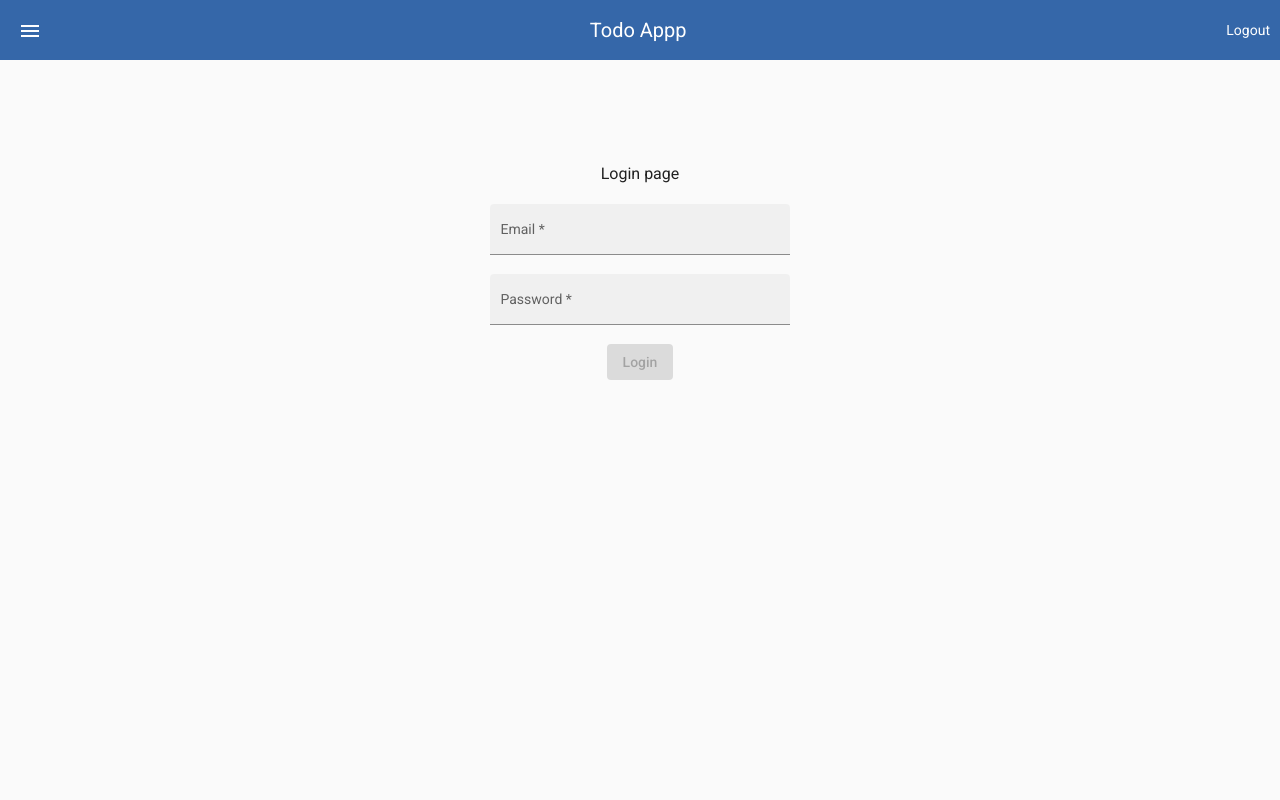
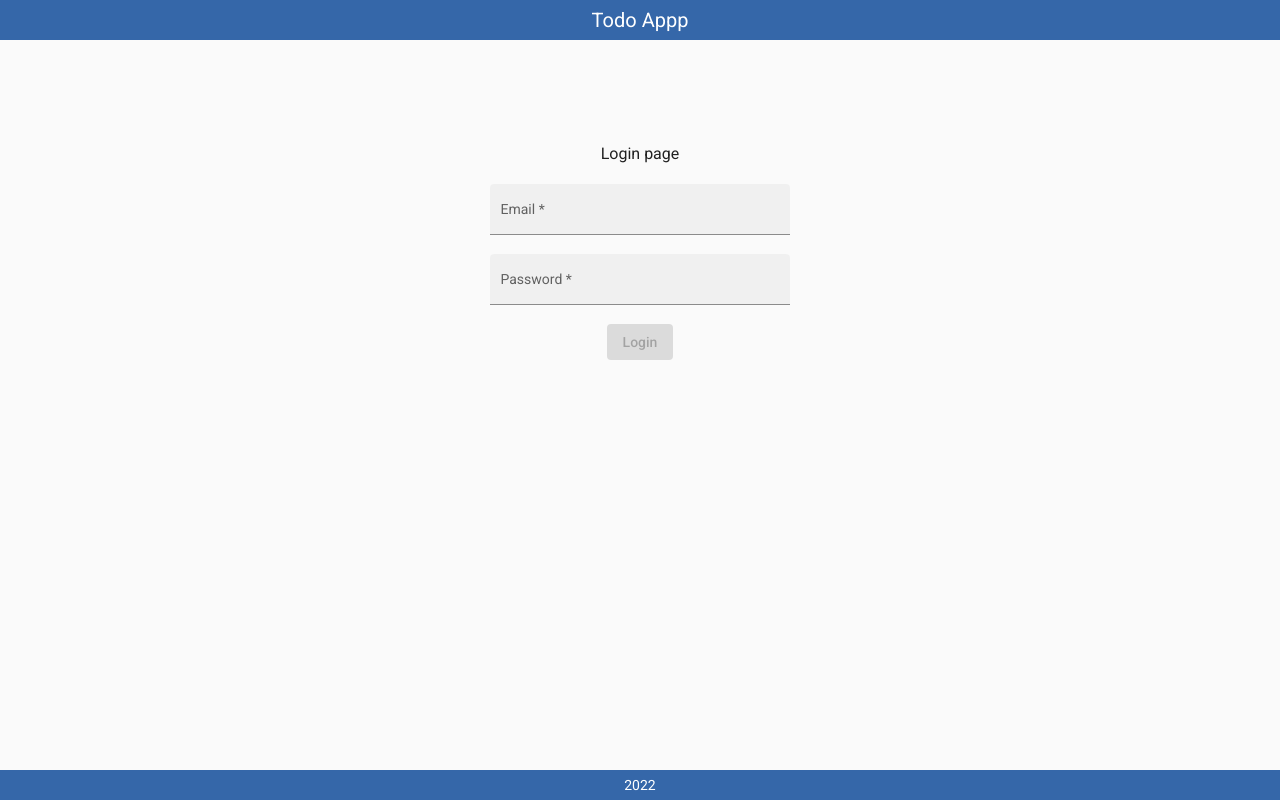
Before and after one commit to TimBabaryka/Exadel-Internship, an Angular app in the folder angular/todo-list/: page /login in a window 1280 px wide. Built offline with nearby package versions, Linux system fonts and the light colour scheme.

Commit message:
feat: do menu

```diff
--- a/angular/todo-list/src/app/app.component.html
+++ b/angular/todo-list/src/app/app.component.html
@@ -1,13 +1,17 @@
 <mat-sidenav-container class="sidenav">
-  <mat-sidenav class="sidenav__aside" #aside>Some menu</mat-sidenav>
+  <mat-sidenav class="sidenav__aside" #aside><app-menu></app-menu></mat-sidenav>
   <mat-sidenav-content class="sidenav__content">
-    <app-header (menuButtonClicked)="aside.toggle()"></app-header>
-    <button routerLink="/todo" *ngIf="isLoggedIn">Todo</button>
-    <button *ngIf="isLoggedIn" (click)="logout()">Logout</button>
-    <button *ngIf="isLoggedIn" (click)="healthCheck()">Health Check</button>
-    <router-outlet></router-outlet>
-    <!-- <button (click)="aside.toggle()">Toggle</button> -->
+    <app-header
+      [isLoggedIn]="isLoggedIn"
+      (menuButtonClicked)="aside.toggle()"
+      (loggedOutClicked)="logout()"
+    ></app-header>
+    <section class="sidenav__main-content">
+      <button routerLink="/todo" *ngIf="isLoggedIn">Todo</button>
+      <button *ngIf="isLoggedIn" (click)="logout()">Logout</button>
+      <button *ngIf="isLoggedIn" (click)="healthCheck()">Health Check</button>
+      <router-outlet></router-outlet>
+    </section>
+    <app-footer class="sidenav__footer"> </app-footer>
   </mat-sidenav-content>
 </mat-sidenav-container>
-
-<!-- <button routerLink="/login" *ngIf="!isLoggedIn">Login</button> -->
--- a/angular/todo-list/src/app/app.component.scss
+++ b/angular/todo-list/src/app/app.component.scss
@@ -3,4 +3,12 @@
   &__aside {
     min-width: 20rem;
   }
+
+  &__content {
+    display: flex;
+    flex-direction: column;
+  }
+  &__footer {
+    margin-top: auto;
+  }
 }
--- a/angular/todo-list/src/app/layout/footer/footer.component.html
+++ b/angular/todo-list/src/app/layout/footer/footer.component.html
@@ -1 +1,3 @@
-<p>footer works!</p>
+<footer class="footer">
+  <div class="footer__copyright">2022</div>
+</footer>
--- a/angular/todo-list/src/app/layout/footer/footer.component.scss
+++ b/angular/todo-list/src/app/layout/footer/footer.component.scss
@@ -0,0 +1,14 @@
+@use 'src/variable' as var;
+
+.footer {
+  background: var.$base-color;
+  color: var.$app-white;
+  display: flex;
+  padding: 0.5rem;
+
+  &__copyright {
+    text-align: center;
+    align-self: center;
+    width: 100%;
+  }
+}
--- a/angular/todo-list/src/app/layout/header/header.component.html
+++ b/angular/todo-list/src/app/layout/header/header.component.html
@@ -1,5 +1,6 @@
 <header class="header">
   <button
+    *ngIf="isLoggedIn"
     class="header__icon-button"
     mat-icon-button
     (click)="menuButtonClicked.emit()"
@@ -7,7 +8,7 @@
     <mat-icon>menu</mat-icon>
   </button>
   <div class="header__logo">Todo Appp</div>
-  <div class="header__logout">
-    <a href="#">Logout</a>
+  <div *ngIf="isLoggedIn" class="header__logout">
+    <a (click)="onClick()" href="#">Logout</a>
   </div>
 </header>
--- a/angular/todo-list/src/app/layout/header/header.component.ts
+++ b/angular/todo-list/src/app/layout/header/header.component.ts
@@ -1,4 +1,4 @@
-import { Component, EventEmitter, Output } from '@angular/core';
+import { Component, EventEmitter, Output, Input } from '@angular/core';
 
 @Component({
   selector: 'app-header',
@@ -6,6 +6,13 @@ import { Component, EventEmitter, Output } from '@angular/core';
   styleUrls: ['./header.component.scss'],
 })
 export class HeaderComponent {
+  @Input() isLoggedIn!: boolean;
   @Output() menuButtonClicked: EventEmitter<void> = new EventEmitter<void>();
+  @Output() loggedOutClicked: EventEmitter<void> = new EventEmitter<void>();
   constructor() {}
+
+  onClick(): boolean {
+    this.loggedOutClicked.emit();
+    return false;
+  }
 }
--- a/angular/todo-list/src/app/layout/layout.module.ts
+++ b/angular/todo-list/src/app/layout/layout.module.ts
@@ -4,10 +4,11 @@ import { HeaderComponent } from './header/header.component';
 import { FooterComponent } from './footer/footer.component';
 import { MenuComponent } from './menu/menu.component';
 import { SharedModule } from '../shared/shared.module';
+import { RouterModule } from '@angular/router';
 
 @NgModule({
   declarations: [HeaderComponent, FooterComponent, MenuComponent],
-  imports: [CommonModule, SharedModule],
+  imports: [CommonModule, SharedModule, RouterModule],
   exports: [HeaderComponent, FooterComponent, MenuComponent],
 })
 export class LayoutModule {}
--- /dev/null
+++ b/angular/todo-list/src/app/layout/menu/menu-item.model.ts
@@ -0,0 +1,6 @@
+export interface IMenuItem {
+  id: string | number;
+  title: string;
+  route: string;
+  icon: string;
+}
--- a/angular/todo-list/src/app/layout/menu/menu.component.html
+++ b/angular/todo-list/src/app/layout/menu/menu.component.html
@@ -1 +1,13 @@
-<p>menu works!</p>
+<nav class="menu">
+  <ul class="menu__list">
+    <li
+      *ngFor="let menuItem of menu; let i = index; trackBy: trackBy"
+      class="menu__list-item"
+    >
+      <a [routerLink]="menuItem.route">
+        <mat-icon>{{ menuItem.icon }}</mat-icon>
+        <span>{{ menuItem.title }}</span>
+      </a>
+    </li>
+  </ul>
+</nav>
--- a/angular/todo-list/src/app/layout/menu/menu.component.scss
+++ b/angular/todo-list/src/app/layout/menu/menu.component.scss
@@ -0,0 +1,25 @@
+@use 'src/variable' as var;
+.menu {
+  &__list {
+    list-style: none;
+    padding: 0;
+    margin: 0;
+  }
+
+  &__list-item {
+    a {
+      display: flex;
+      width: 100%;
+      height: 3rem;
+      padding: 0.5rem 0;
+      color: var.$base-color;
+      border-bottom: 0.1rem solid var.$base-color;
+      text-decoration: none;
+      align-items: center;
+      &:hover {
+        color: var.$app-white;
+        background: var.$base-color;
+      }
+    }
+  }
+}
--- a/angular/todo-list/src/app/layout/menu/menu.component.ts
+++ b/angular/todo-list/src/app/layout/menu/menu.component.ts
@@ -1,15 +1,17 @@
-import { Component, OnInit } from '@angular/core';
+import { Component } from '@angular/core';
+import { IMenuItem } from './menu-item.model';
+import { MENU_CONFIG } from './menu.config';
 
 @Component({
   selector: 'app-menu',
   templateUrl: './menu.component.html',
-  styleUrls: ['./menu.component.scss']
+  styleUrls: ['./menu.component.scss'],
 })
-export class MenuComponent implements OnInit {
+export class MenuComponent {
+  menu: IMenuItem[] = MENU_CONFIG;
+  constructor() {}
 
-  constructor() { }
-
-  ngOnInit(): void {
+  trackBy(index: number, item: IMenuItem): string | number {
+    return item.id;
   }
-
 }
--- /dev/null
+++ b/angular/todo-list/src/app/layout/menu/menu.config.ts
@@ -0,0 +1,16 @@
+import { IMenuItem } from './menu-item.model';
+
+export const MENU_CONFIG: IMenuItem[] = [
+  {
+    id: 'todo',
+    title: 'Todo',
+    route: '/todo',
+    icon: 'listall',
+  },
+  {
+    id: 'logout',
+    title: 'Logout',
+    route: '/logout',
+    icon: 'logout',
+  },
+];
```
